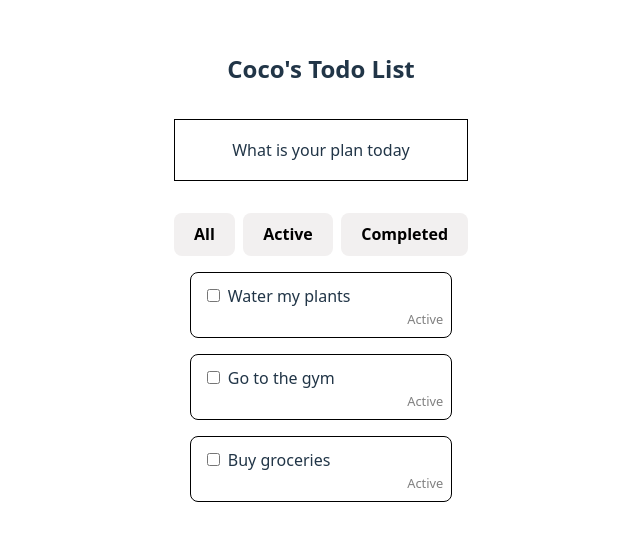
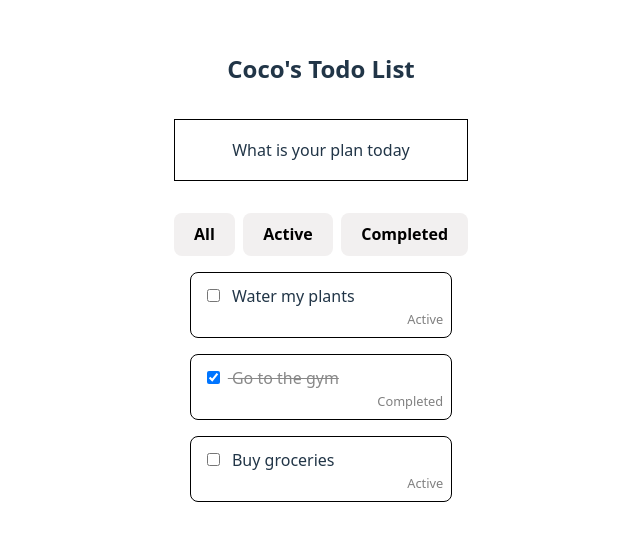
Before and after one commit to merrycoconut/todolist, a React (Vite) app: page / in a window 1280 px wide. Shown: the part 125-666 px from the top of the page, without its empty margins (319-959 px from the left). Built offline with nearby package versions, Linux system fonts and the light colour scheme.

Commit message:
1. Use state to store todolist 2. Use event handler to handle filter and check completed 3. Add status filter

```diff
--- a/src/App.css
+++ b/src/App.css
@@ -43,7 +43,7 @@ button:focus-visible {
   outline: 4px auto -webkit-focus-ring-color;
 }
 
-.todo-content {
+.todo-item {
   margin: 1rem;
   padding: 0.5rem;
   border: black 1px solid;
--- a/src/Borad.jsx
+++ b/src/Borad.jsx
@@ -1,53 +1,72 @@
-import Todo from "./Todo"
+import UserInput from "./UserInput";
+import Filter from "./Filter";
+import ToDoList from "./ToDoList";
+import { useState } from "react";
 
-function ToDoList() {
-    const toDoList = [
+export default function Board() {
+  const [toDoList, setToDoList] = useState([
     {
       id: 1,
       title: "Water my plants",
       isCompleted: false,
+      isShow: true,
     },
     {
       id: 2,
       title: "Go to the gym",
-        isCompleted: false,
+      isCompleted: true,
+      isShow: true,
     },
     {
       id: 3,
       title: "Buy groceries",
       isCompleted: false,
+      isShow: true,
     },
-    ];
+  ]);
 
-    const todoLists = toDoList.map((item) => {
-      return <Todo key={item.id} content={item}/>
+  function handleStatusChange(id) {
+    const nextToDoList = toDoList.map(item => {
+      if (item.id === id){
+        return {...item, isCompleted: !item.isCompleted};
+      }
+      return item;
     });
 
-    return (
-      <div className="todo-list">
-        {todoLists}
-      </div>
-    )
+    setToDoList(nextToDoList);
   }
 
+  function showActive() {
+    const nextToDoList = toDoList.map(item => {
+      return {...item, isShow: item.isCompleted? false : true}
+    });
 
-export default function Board() {
+    setToDoList(nextToDoList);
+  }
+
+  function showCompleted() {
+    const nextToDoList = toDoList.map(item => {
+      return {...item, isShow: item.isCompleted? true : false}
+    });
+
+    setToDoList(nextToDoList);
+  }
+
+  function showAll() {
+    const nextToDoList = toDoList.map(item => {
+      return {...item, isShow: true}
+    });
+
+    setToDoList(nextToDoList);
+  }
+
 
   return (
     <div className="board">
       <h2>Coco's Todo List</h2>
-      <div className="user-input">
-        <p>What is your plan today</p>
-      </div>
-      <div>
-        {/* TO DO handle filter */}
-        <div className="filter-button">
-            <button onclick="filterAll()">All</button>
-            <button onclick="filterActive()">Active</button>
-            <button onclick="filterCompleted()">Completed</button>
-        </div>
-        <ToDoList />
-      </div>
+      <UserInput />
+      <Filter showActive={showActive} showCompleted={showCompleted} showAll={showAll}/>
+      <ToDoList toDoList={toDoList} handleStatusChange={handleStatusChange}/>
     </div>
   )
 }
--- /dev/null
+++ b/src/Filter.jsx
@@ -0,0 +1,10 @@
+export default function Filter({showActive, showCompleted, showAll}) {
+
+    return (
+        <div className="filter-button">
+            <button onClick={showAll}>All</button>
+            <button onClick={showActive}>Active</button>
+            <button onClick={showCompleted}>Completed</button>
+        </div>
+    )
+}
--- /dev/null
+++ b/src/ToDoList.jsx
@@ -0,0 +1,30 @@
+function ToDoItem({item, handleStatusChange}) {
+  return (
+    <div key={item.id} className="todo-item" >
+      <div>
+          <input
+            id={item.title} className="check-button" type="checkbox"
+            checked={item.isCompleted} onChange={() => handleStatusChange(item.id)}
+          />
+          <label for={item.title}> {item.title} </label>
+      </div>
+      <p className="todo-status"> {item.isCompleted ? "Completed" : "Active"} </p>
+    </div>
+  )
+}
+
+export default function ToDoList({toDoList, handleStatusChange}) {
+  const todoLists = toDoList.map((item) => {
+    if (item.isShow) {
+      return <ToDoItem item={item} handleStatusChange={handleStatusChange}/>
+    }
+  });
+
+  return (
+    <div className="todo-list">
+      {todoLists}
+    </div>
+  )
+}
+
+//
--- a/src/Todo.jsx
+++ /dev/null
@@ -1,15 +0,0 @@
-import { useState } from "react";
-
-export default function Todo({content}) {
-  const [isDone, setIsDone] = useState(false);
-
-  return (
-    <div key={content.id} className="todo-content" >
-      <div className="todo-item">
-          <input id={content.title} className="check-button" type="checkbox" checked={isDone} onChange={() => setIsDone(!isDone)}/>
-          <label for={content.title}>{content.title}</label>
-      </div>
-      <p className="todo-status">{isDone ? "Completed" : "Active"}</p>
-    </div>
-  )
-}
--- /dev/null
+++ b/src/UserInput.jsx
@@ -0,0 +1,8 @@
+export default function UserInput() {
+    // TBD: add input field and button to add new todo item
+    return (
+        <div className="user-input">
+        <p>What is your plan today</p>
+        </div>
+    )
+}
```
Lines whose indentation alone changed are shown as unchanged.
